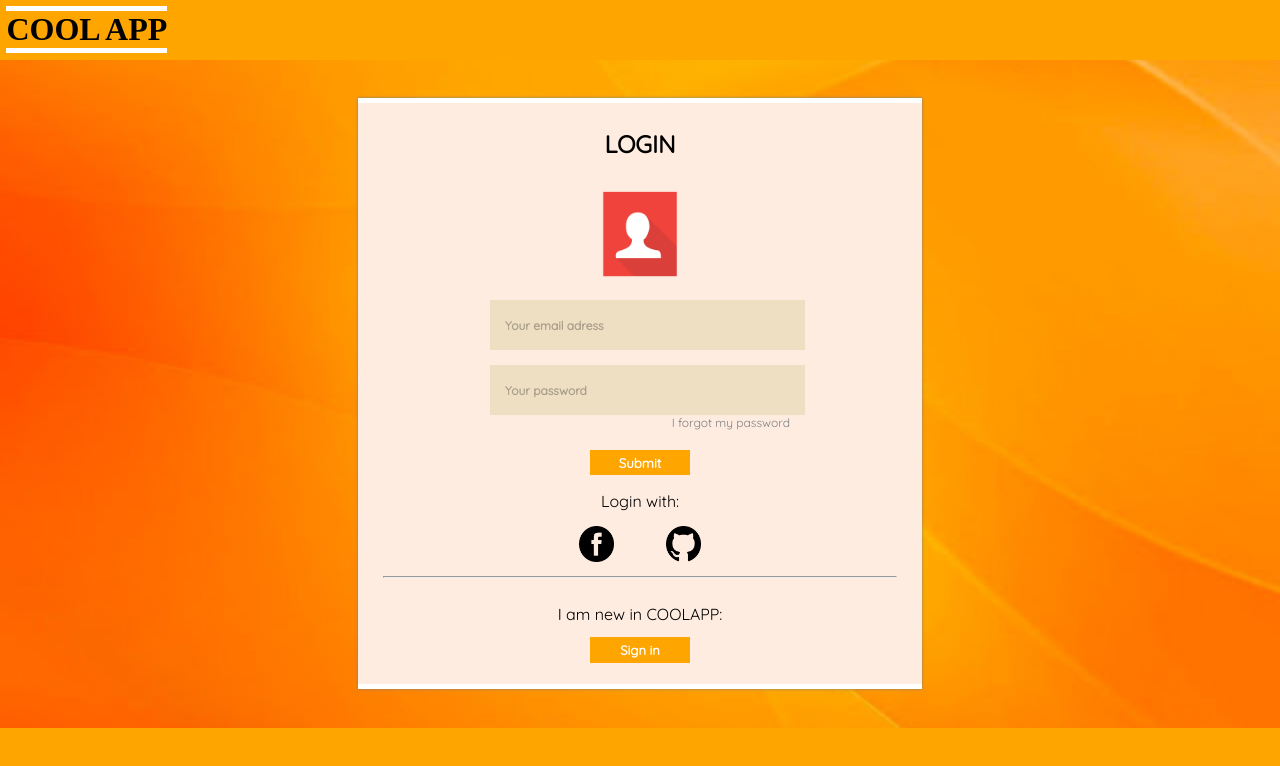
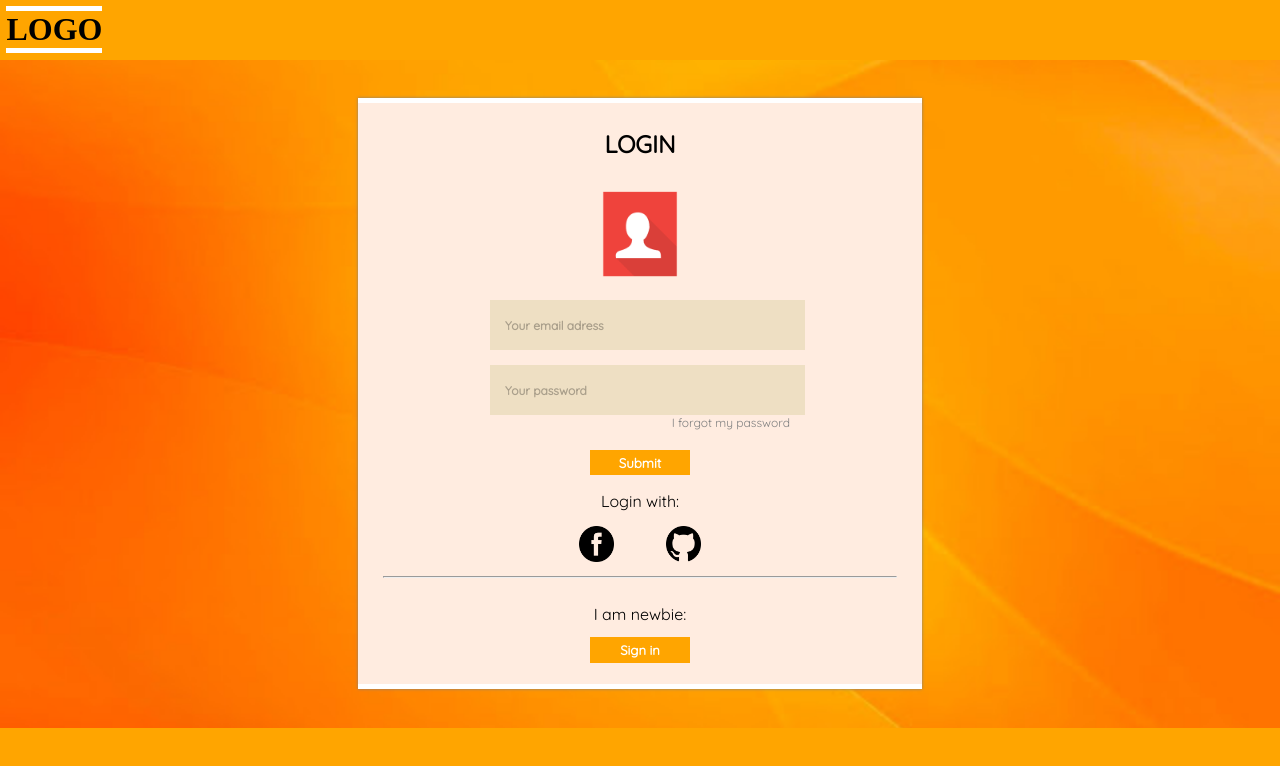
Before and after one commit to samupapati/Estudos, a plain HTML site: page Tela de login e registro - desafio codier/login.html in a window 1280 px wide. Drawn offline with Linux system fonts and the light colour scheme.

Commit message:
subindo alteracoes

```diff
--- a/Cool app - Desafio codier/login.html
+++ b/Tela de login e registro - desafio codier/login.html
@@ -5,7 +5,7 @@
     <meta charset="UTF-8">
     <meta http-equiv="X-UA-Compatible" content="IE=edge">
     <meta name="viewport" content="width=device-width, initial-scale=1.0">
-    <title>Cool App</title>
+    <title>Login</title>
     <link rel="stylesheet" href="style.css">
     <link href="https://fonts.googleapis.com/css2?family=Quicksand&display=swap" rel="stylesheet">
     <link href="https://fonts.googleapis.com/css2?family=Zilla+Slab:ital,wght@1,600&display=swap" rel="stylesheet">
@@ -14,7 +14,7 @@
 <body>
     <div class="container">
         <header class="header">
-            <h1>Cool App</h1>
+            <h1>Logo</h1>
         </header>
         <main class="main">
             <div class="boxLogin">
@@ -34,7 +34,7 @@
                     <a href="#"><img src="img/iconGithub.png" alt=""></a>
                 </div>
                 <hr>
-                <p>I am new in COOLAPP:</p>
+                <p>I am newbie:</p>
                 <div class="link"><a href="register.html">Sign in</a></div>
             </div>
         </main>
```
Also changed, not shown: Tela de login e registro - desafio codier/register.html (renamed from Cool app - Desafio codier/register.html, +2 -2 lines), Tela de login e registro - desafio codier/img/fundo.jpg (renamed from Cool app - Desafio codier/img/fundo.jpg), Tela de login e registro - desafio codier/img/iconFace.png (renamed from Cool app - Desafio codier/img/iconFace.png), Tela de login e registro - desafio codier/img/iconGithub.png (renamed from Cool app - Desafio codier/img/iconGithub.png), Tela de login e registro - desafio codier/img/login.png (renamed from Cool app - Desafio codier/img/login.png), Tela de login e registro - desafio codier/style.css (renamed from Cool app - Desafio codier/style.css).
